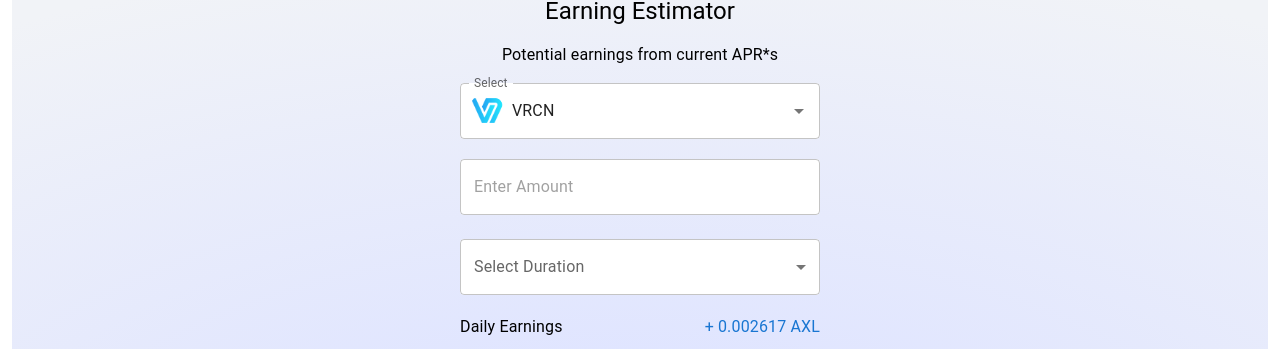
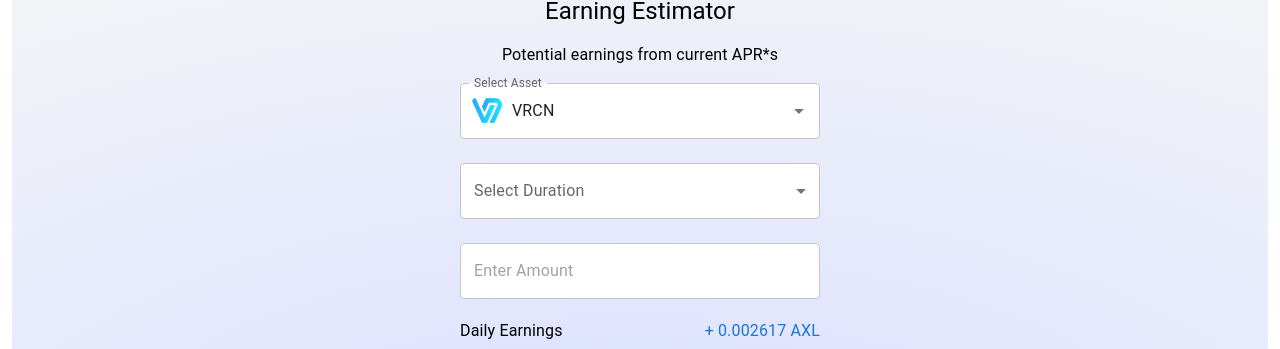
Before and after one commit to Aftab862/metaplayWallet, a React (Vite) app: page /staking in a window 1280 px wide. Shown: the part 1405-1754 px from the top of the page. Built offline with nearby package versions, Linux system fonts and the light colour scheme.

Commit message:
calculator modify

```diff
--- a/src/components/Caculator.jsx
+++ b/src/components/Caculator.jsx
@@ -43,7 +43,7 @@
                 </Typography>
                 <Autocomplete
                     disablePortal
-                    className='relative mb-5 bg-white rounded w-90'
+                    className='relative  bg-white rounded w-90'
                     value={value}
                     // freeSolo
                     onChange={(event, newValue) => {
@@ -53,7 +53,7 @@
                     getOptionLabel={(option) => option.label}
 
                     renderInput={(params) => (
-                        <TextField {...params} label="Select" variant="outlined" />
+                        <TextField {...params} label="Select Asset" variant="outlined" />
                     )}
                     renderOption={(props, option) => (
                         <Box
@@ -105,18 +105,9 @@
                         </Box>
                     )}
                 />
-                <TextField
-
-                    placeholder="Enter Amount"
-                    variant="outlined"
-                    className='w-90 bg-white mb-5  border-0  rounded'
-                    type='number'
-
-                />
-                {console.log("selected values :", value?.id)}
                 <FormControl
 
-                    sx={{ marginTop: 3 }}
+                    sx={{ marginY: 3 }}
                 >
                     <InputLabel id="select-age-label">Select Duration</InputLabel>
                     <Select
@@ -135,6 +126,14 @@
                 </FormControl>
 
 
+                <TextField
+
+                    placeholder="Enter Amount"
+                    variant="outlined"
+                    className='w-90 bg-white mb-5  border-0  rounded'
+                    type='number'
+
+                />
 
 
 
```
